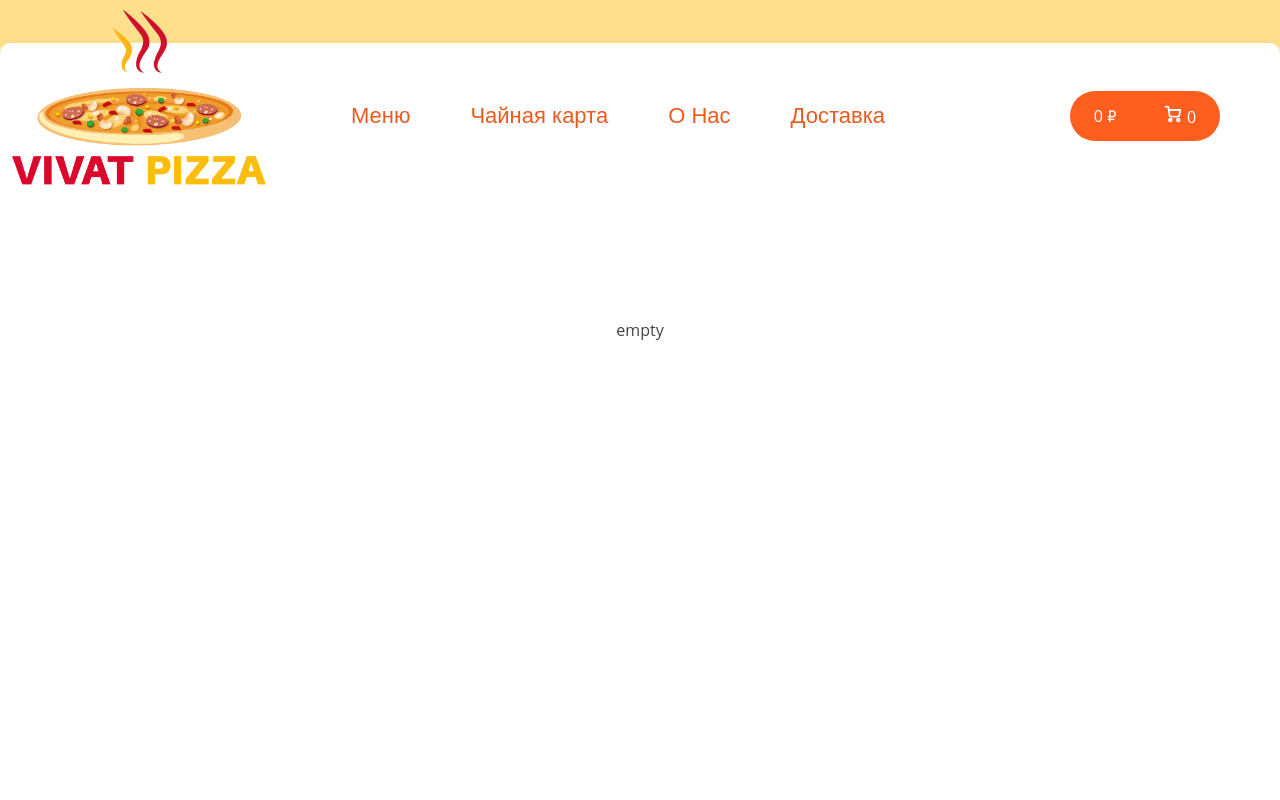
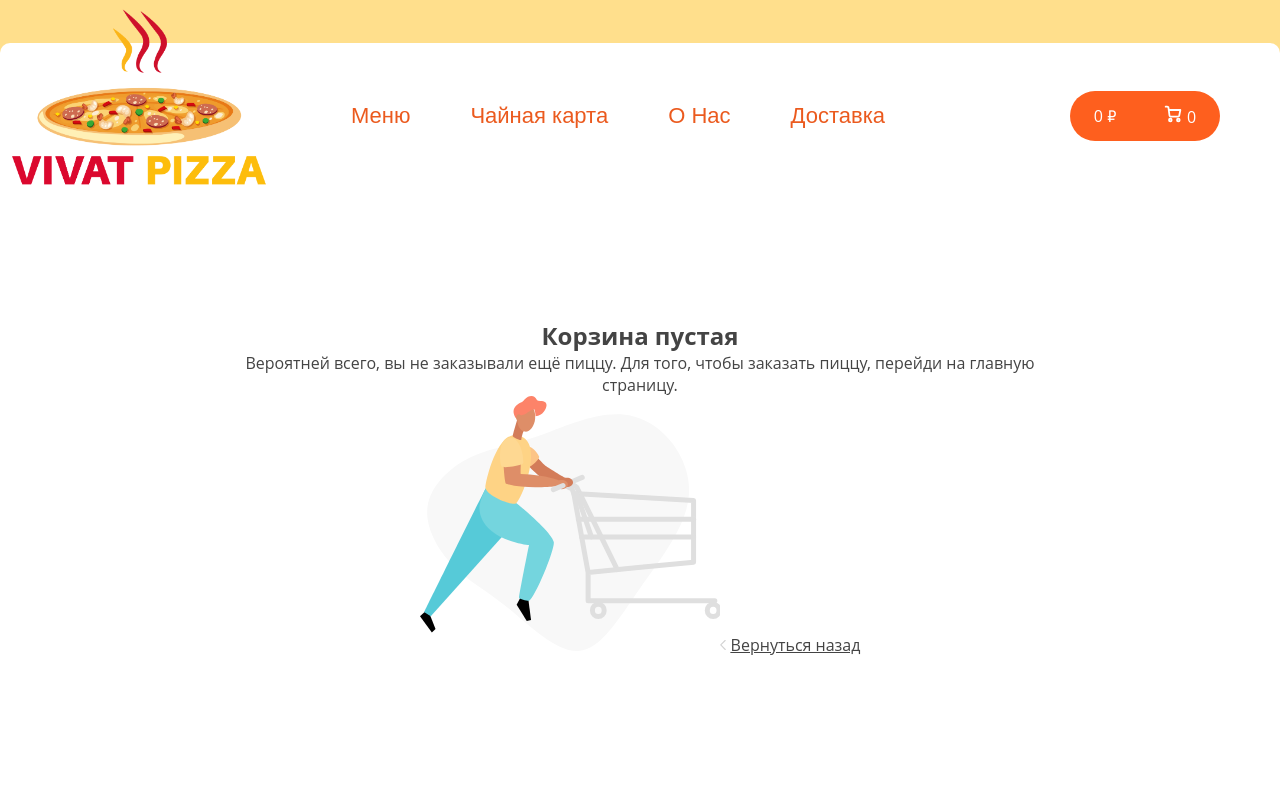
Before and after one commit to septoon/react-pizza, a React (Create React App) app: page /cart in a window 1280 px wide. Shown: the top 800 px of the page. Built offline with nearby package versions, Linux system fonts and the light colour scheme.

Commit message:
empty cart edit

```diff
--- a/src/components/Cart/Cart.jsx
+++ b/src/components/Cart/Cart.jsx
@@ -9,6 +9,7 @@ import minus from '../../common/img/minus.svg';
 import plus from '../../common/img/plus.svg';
 import closeCart from '../../common/img/close-cart.svg';
 import back from '../../common/img/back.svg';
+import emptyCart from '../../common/img/empty-cart.svg';
 
 const Cart = () => {
   const { items, totalCount, totalPrice } = useSelector(({ cart }) => ({
@@ -79,7 +80,18 @@ const Cart = () => {
                     </>
               ) :
               ( // Если корзина пустая
-                <div>empty</div>
+                <div className="empty_cart">
+                  <h2>Корзина пустая</h2>
+                  <p>Вероятней всего, вы не заказывали ещё пиццу.
+                     Для того, чтобы заказать пиццу, перейди на главную страницу.</p>
+                     <img src={emptyCart} alt="empty-cart-logo" />
+                     <NavLink to='/catalog'>
+                        <a href="/" className="button button--outline button--add go-back-btn">
+                          <img src={back} className="svg back" alt="back" />
+                            <span>Вернуться назад</span>
+                        </a>
+                      </NavLink>
+                </div>
               )
             }
 
```
